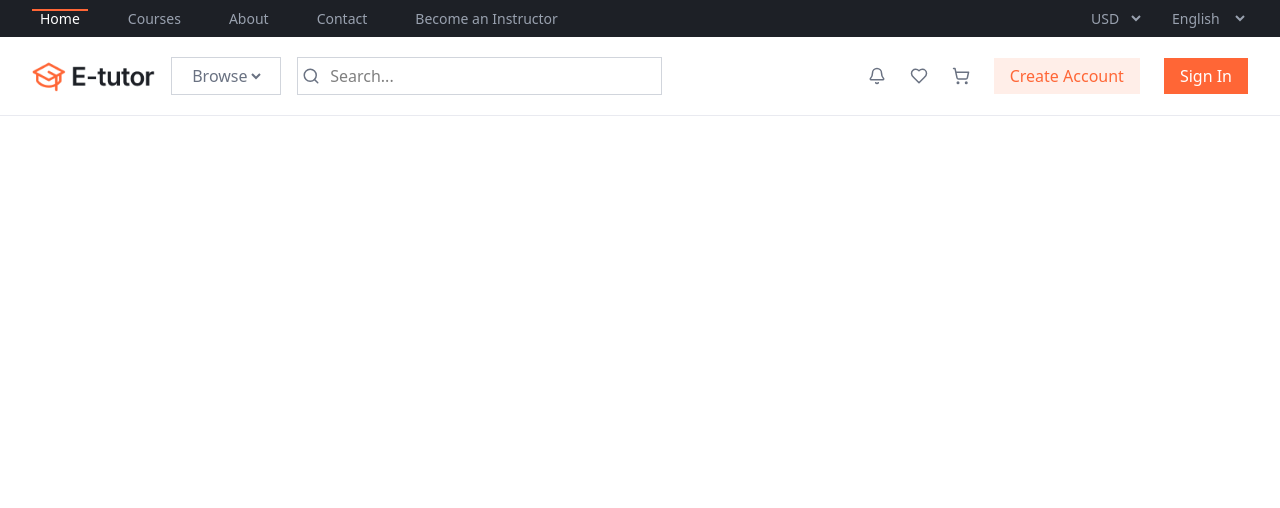
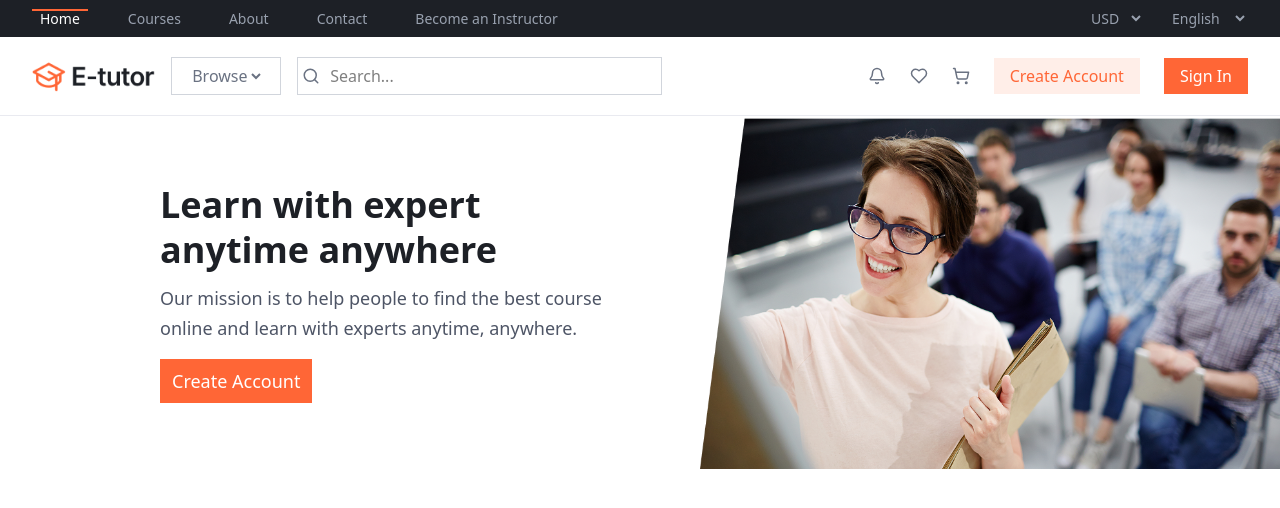
Before and after one commit to mahesh-pagrut/tuter-landing-page, a React (Vite) app: page / in a window 1280 px wide. Shown: the top 508 px of the page. Built offline with nearby package versions, Linux system fonts and the light colour scheme.

Commit message:
added home basic structure

```diff
--- a/src/App.jsx
+++ b/src/App.jsx
@@ -1,5 +1,6 @@
 import React from 'react'
 import Navbar from './components/Navbar'
+import Home from './pages/Home'
 
 
 
@@ -7,6 +8,7 @@ export default function() {
   return (
     <div>
       <Navbar/>
+      <Home/>
 
     </div>
   )
```
